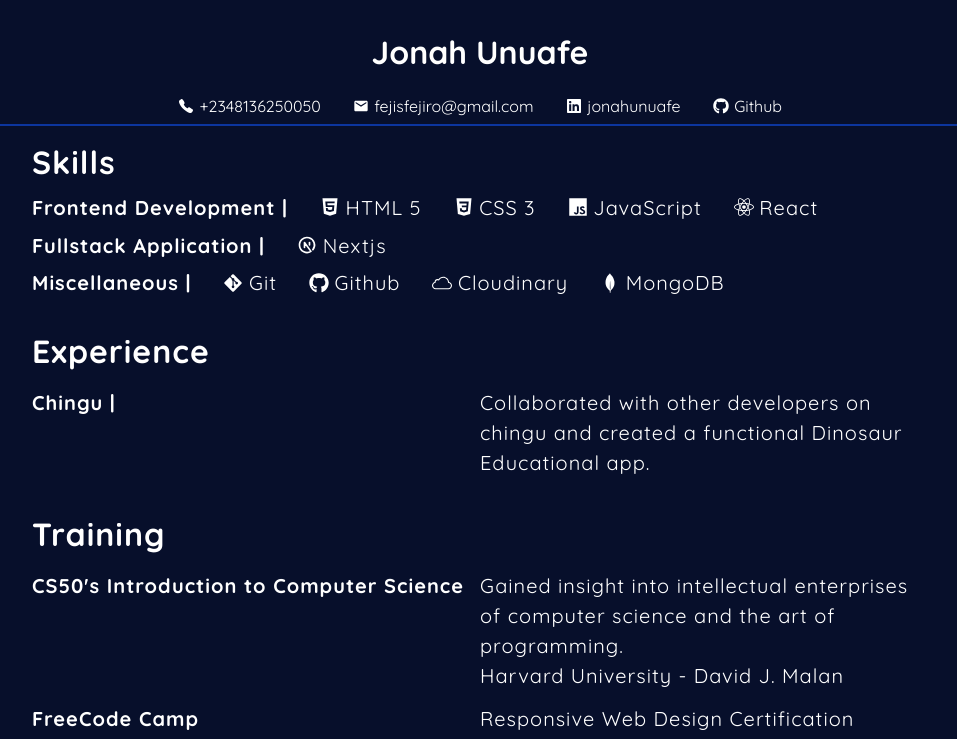
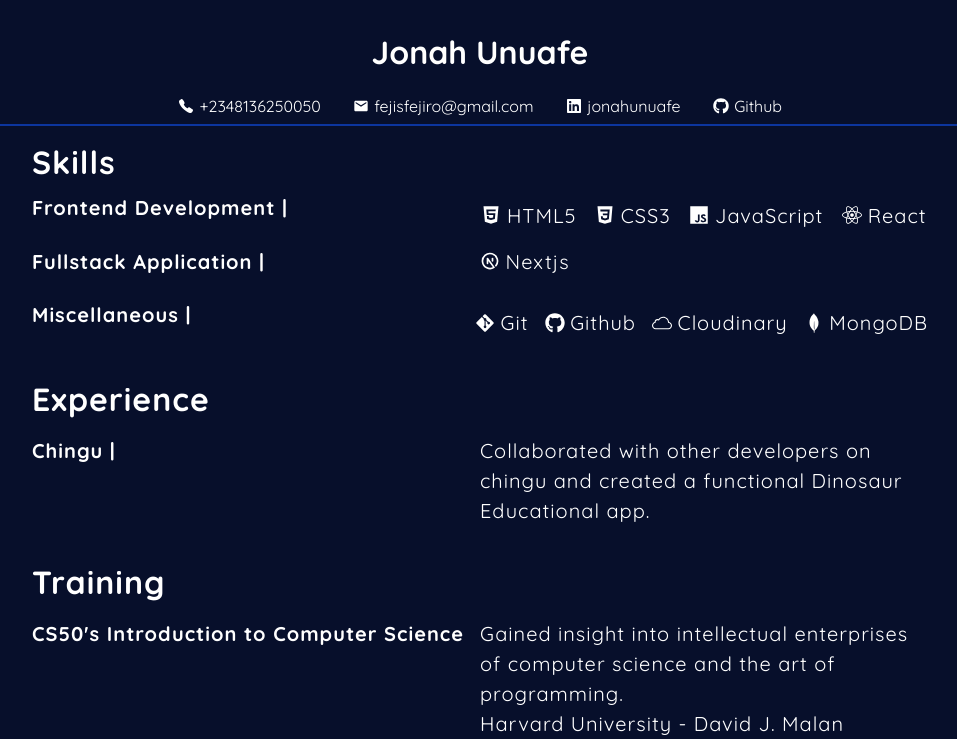
Before and after one commit to jonahunuafe/portfolio-react, a React (Vite) app: page /resume in a window 1280 px wide. Shown: the top 739 px of the page, without its empty margins (160-1117 px from the left). Built offline with nearby package versions, Linux system fonts and the light colour scheme.

Commit message:
styling Desktop view

```diff
--- a/src/components/Resume/Resume.jsx
+++ b/src/components/Resume/Resume.jsx
@@ -38,20 +38,24 @@ function MyResume() {
             <div className={classes.leftSide}>
                 <div className={classes.skills}>
                     <h1>Skills</h1>
-                    <div className={classes.mainSkills}>
+                    <div className={classes.expanded}>
                         <h3>Frontend Development |</h3>
                         <div className={classes.spanContainer}>
-                            <span><FaHtml5 /> HTML 5</span>
-                            <span><IoLogoCss3 /> CSS 3</span>
+                            <span><FaHtml5 /> HTML5</span>
+                            <span><IoLogoCss3 /> CSS3</span>
                             <span><IoLogoJavascript /> JavaScript</span>
                             <span><FaReact /> React</span>
                         </div>
                     </div>
-                    <div className={classes.mainSkills}>
+                    <div className={classes.expanded}>
                         <h3>Fullstack Application |</h3>
-                        <span className={classes.nextjs}><TbBrandNextjs /> Nextjs</span>
+                        <div>
+                            <span className={classes.nextjs}>
+                                <TbBrandNextjs /> Nextjs
+                            </span>
+                        </div>
                     </div>
-                    <div className={classes.mainSkills}>
+                    <div className={classes.expanded}>
                         <h3>Miscellaneous |</h3>
                         <div className={classes.spanContainer}>
                             <span><FaGitAlt /> Git</span>
--- a/src/components/Resume/Resume.module.css
+++ b/src/components/Resume/Resume.module.css
@@ -71,10 +71,10 @@
     margin-bottom: 0.3rem;
 }
 
-.mainSkills {
+/* .mainSkills {
     display: flex;
     flex-direction: column;
-}
+} */
 
 .spanContainer {
     display: grid;
@@ -113,16 +113,22 @@
 
     .mainSkills {
         flex-direction: row;
-        gap: 2rem;
+        gap: 0rem;
+        margin-bottom: 1.5rem;
     }
 
-    .skills h3 {
+    /* .skills {
+        display: flex;
+        flex-direction: column;
+        gap: 3rem;
+    } */
+
+    /* .skills h3 {
         margin-bottom: 0rem;
-    }
+    } */
 
     .spanContainer {
         display: flex;
-        gap: 2rem;
     }
 
     .spanContainer > span {
@@ -130,7 +136,7 @@
         align-items: center;
     }
 
-    .nextjs {
+    /* .nextjs {
         margin: 0rem;
-    }
+    } */
 }
```
